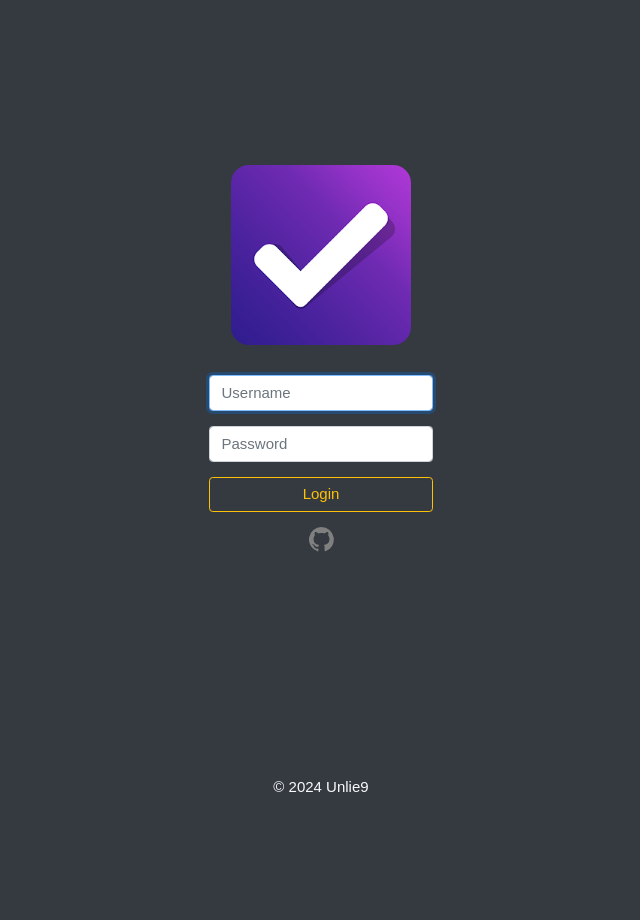
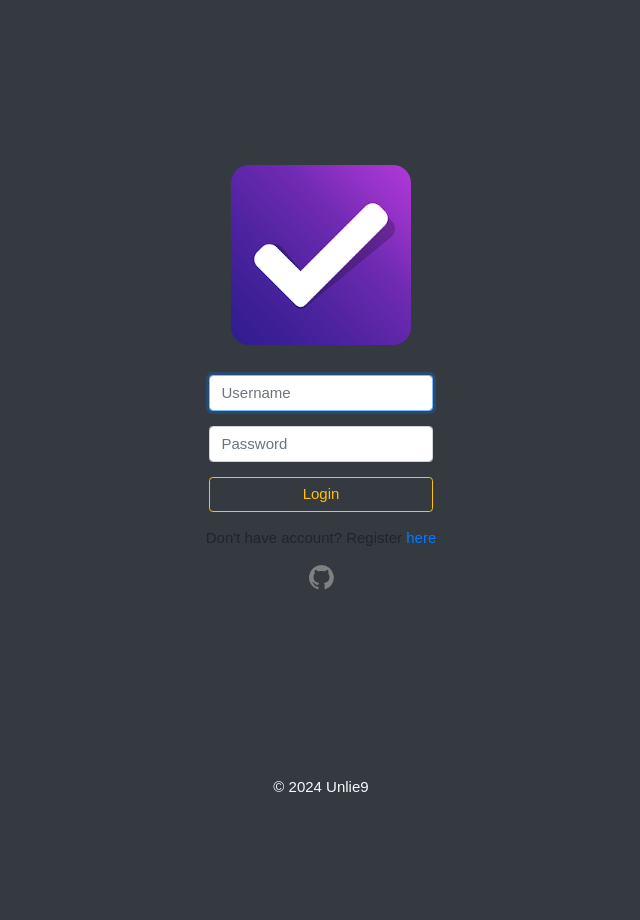
Before and after one commit to Unlie9/habit-tracker, a Django app: page /accounts/login/ in a window 1280 px wide. Shown: the whole page, without its empty margins (319-959 px from the left). Run offline with Django 5.2, Linux system fonts and the light colour scheme.

Commit message:
update login

```diff
--- a/templates/registration/login.html
+++ b/templates/registration/login.html
@@ -17,6 +17,7 @@
 				</div>
 				<button type="submit" class="btn btn-outline-warning w-100 mb-3">Login</button>
 			</form>
+			<p>Don't have account? Register <a href="{% url 'register' %}">here</a></p>
 			<a href="https://github.com/Unlie9/habit-tracker" target="_blank">
 				<svg xmlns="http://www.w3.org/2000/svg" width="25" height="25" class="bi bi-github" fill="gray"
 						 viewBox="0 0 16 16">
```
